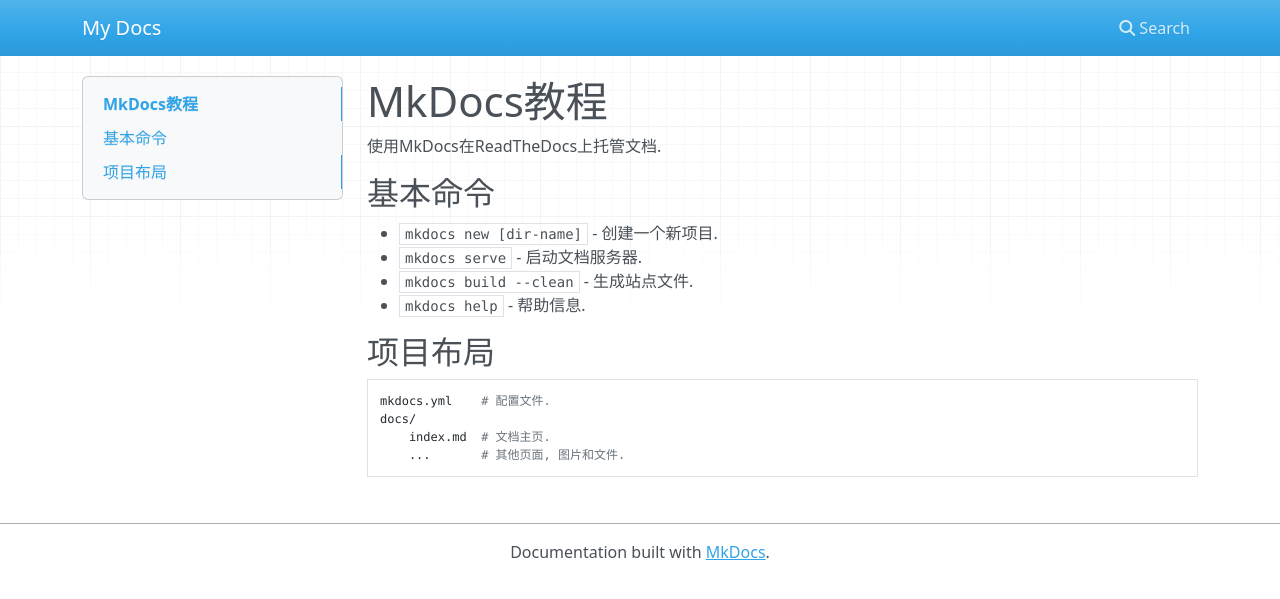
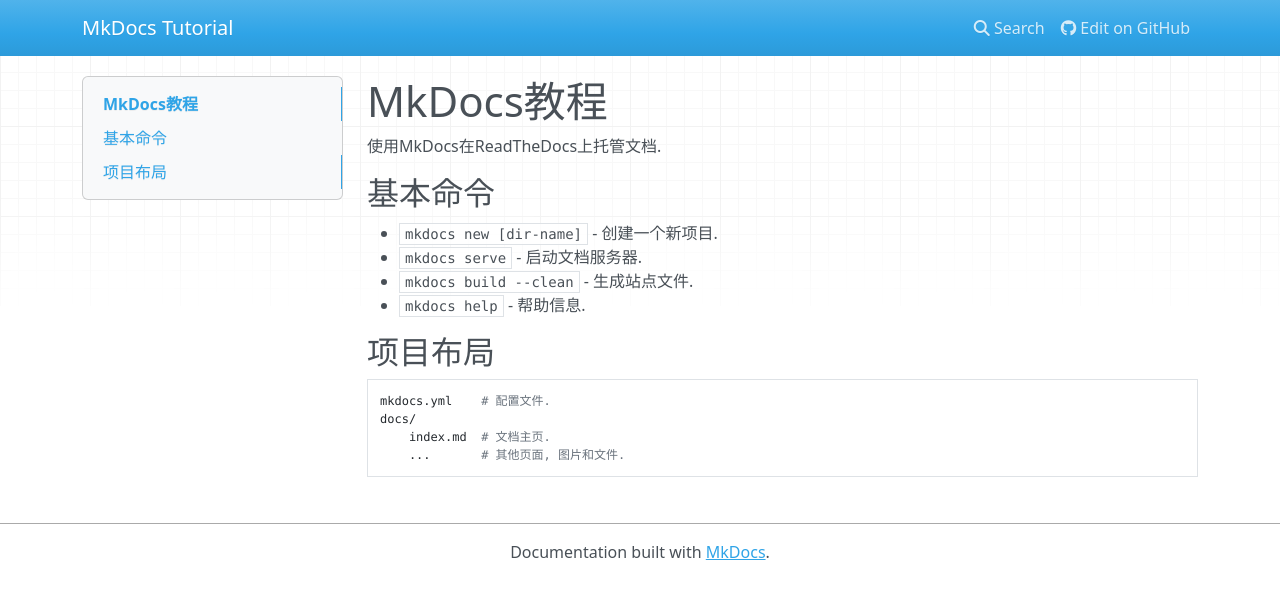
Before and after one commit to lin-zone/mkdocs-tutorial, an MkDocs documentation site: the page built from docs/index.md, in a window 1280 px wide. Shown: the top 599 px of the page. Built offline with MkDocs 1.6.1, drawn with Linux system fonts in a browser that asks for light colours; nearby versions of some CDN libraries.

Commit message:
mkdocs gh-deploy

```diff
--- a/mkdocs.yml
+++ b/mkdocs.yml
@@ -1 +1,3 @@
-site_name: My Docs
+site_name: MkDocs Tutorial    # 站点名
+repo_url: https://github.com/lin-zone/mkdocs-tutorial   # 部署的仓库地址
+repo_name: GitHub
```
